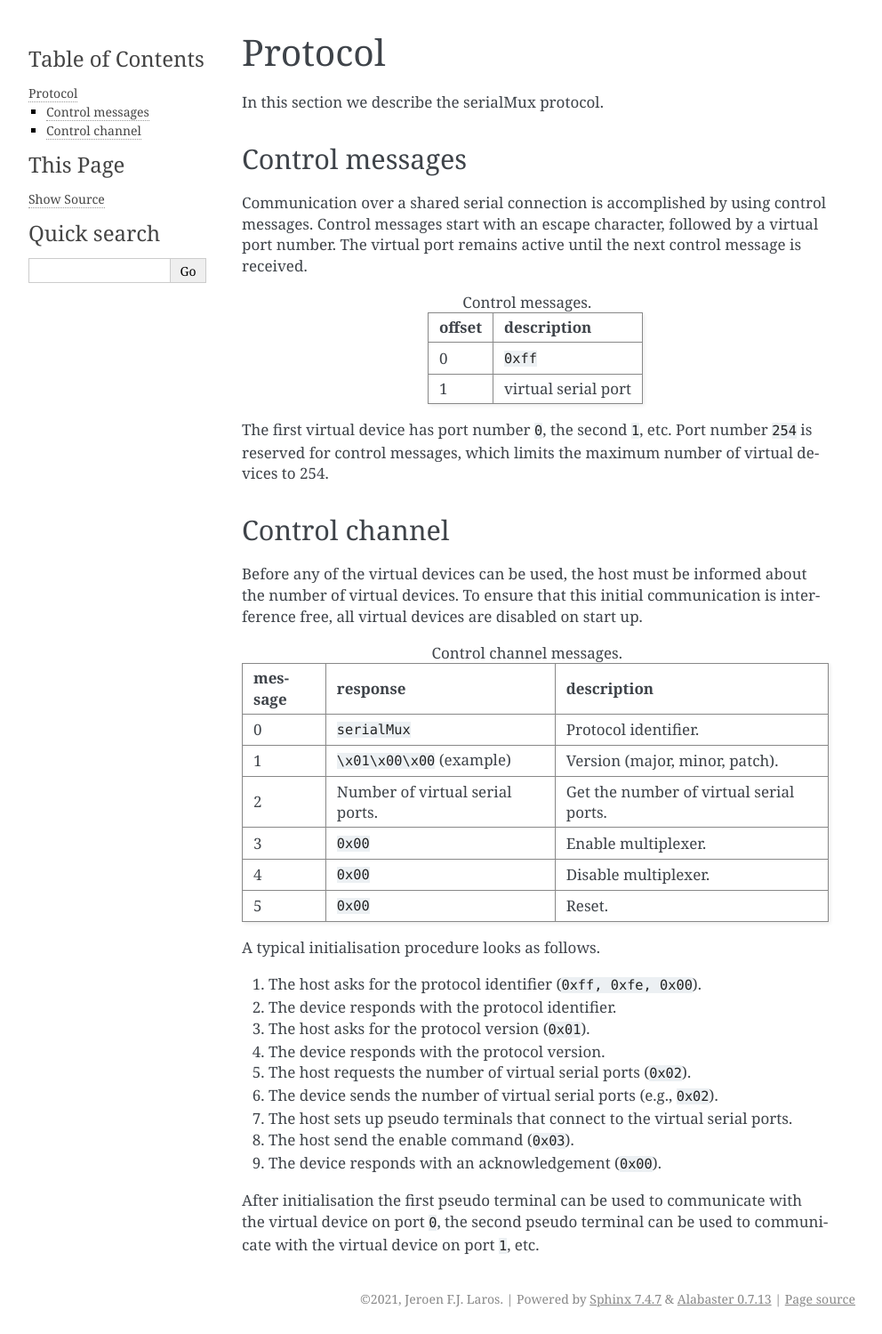
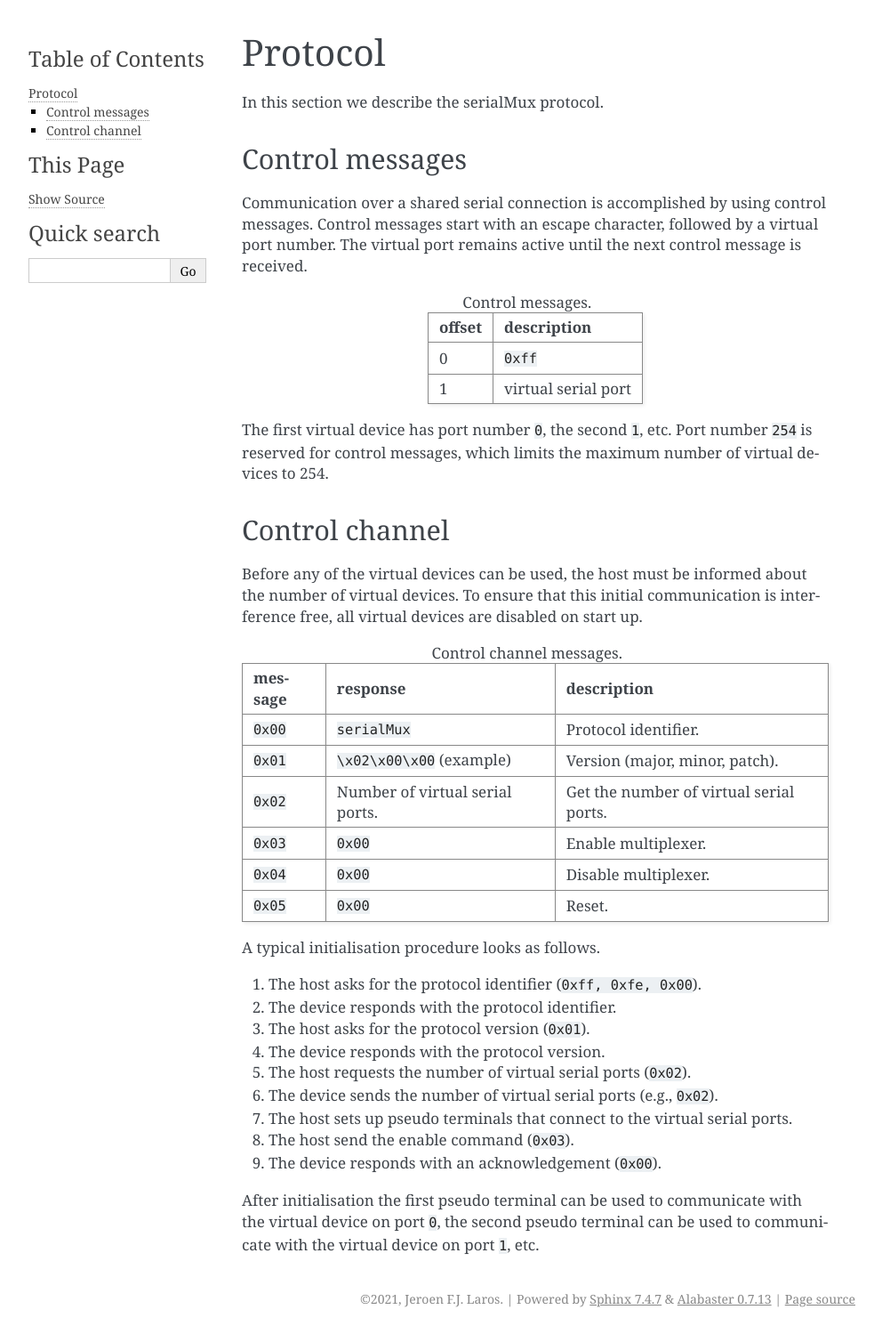
Before and after one commit to jfjlaros/serialMux, a Sphinx documentation site: the page built from docs/protocol.rst, in a window 1280 px wide. Shown: the whole page at 89% size, without its empty margins (148-1140 px from the left). Built offline with Sphinx 7.4.7, drawn with Linux system fonts in a browser that asks for light colours.

Commit message:
Updated documentation.

```diff
--- a/docs/protocol.rst
+++ b/docs/protocol.rst
@@ -41,22 +41,22 @@ up.
    * - message
      - response
      - description
-   * - 0
+   * - ``0x00``
      - ``serialMux``
      - Protocol identifier.
-   * - 1
-     - ``\x01\x00\x00`` (example)
+   * - ``0x01``
+     - ``\x02\x00\x00`` (example)
      - Version (major, minor, patch).
-   * - 2
+   * - ``0x02``
      - Number of virtual serial ports.
      - Get the number of virtual serial ports.
-   * - 3
+   * - ``0x03``
      - ``0x00``
      - Enable multiplexer.
-   * - 4
+   * - ``0x04``
      - ``0x00``
      - Disable multiplexer.
-   * - 5
+   * - ``0x05``
      - ``0x00``
      - Reset.
 
```
